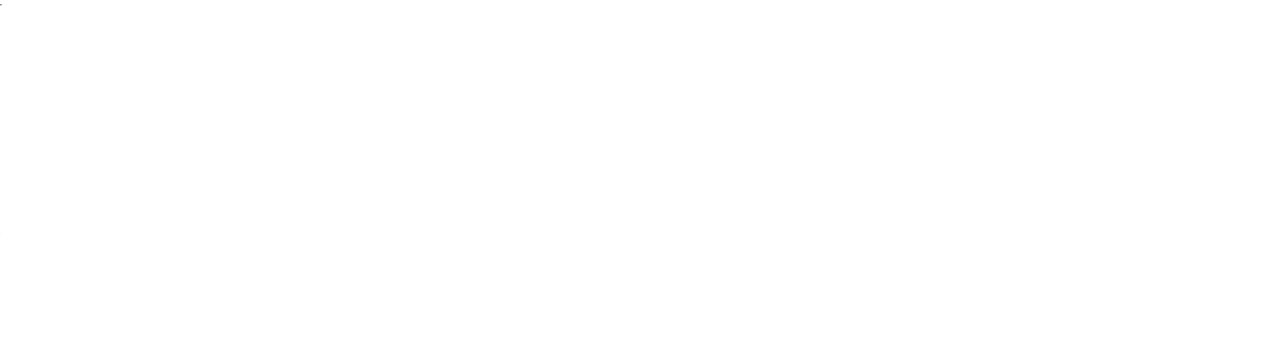
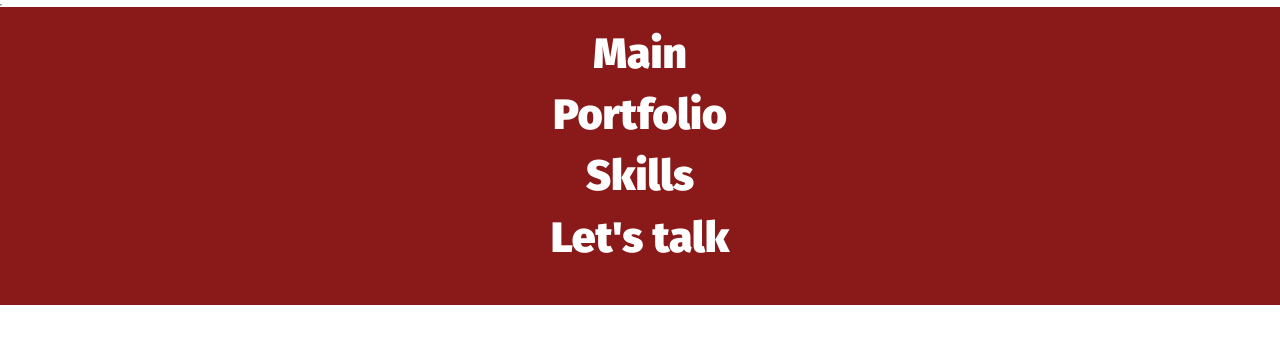
Before and after one commit to KaskMIL/portfolio-react, a React (Create React App) app: page / in a window 1280 px wide. Shown: the top 344 px of the page. Built offline with nearby package versions, Linux system fonts and the light colour scheme.

Commit message:
create scss module

```diff
--- a/src/components/nav/mobile/MobileNav.module.scss
+++ b/src/components/nav/mobile/MobileNav.module.scss
@@ -1,6 +1,18 @@
-@use '../../../shared/colors.scss';
-@use '../../../shared/fonts.scss';
+@import '../../../shared/colors.scss';
+@import '../../../shared/fonts.scss';
 
 .nav {
   font-family: 'Playfair Display', serif;
+  background-color: $wine;
+  padding: 2rem 0 0 0;
+  height: 100%;
 }
+
+.itemCont {
+  list-style-type: none;
+  text-align: center;
+
+  li {
+    margin-bottom: 1rem;
+  }
+}
```
